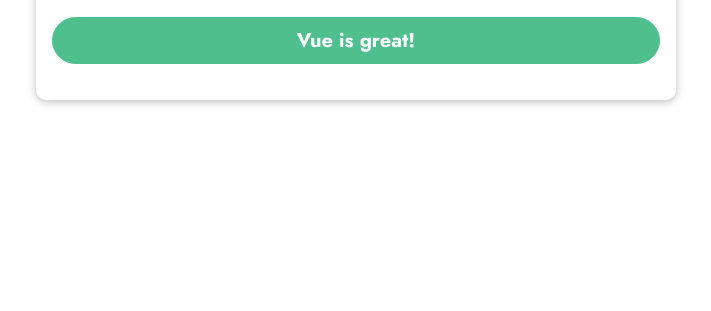
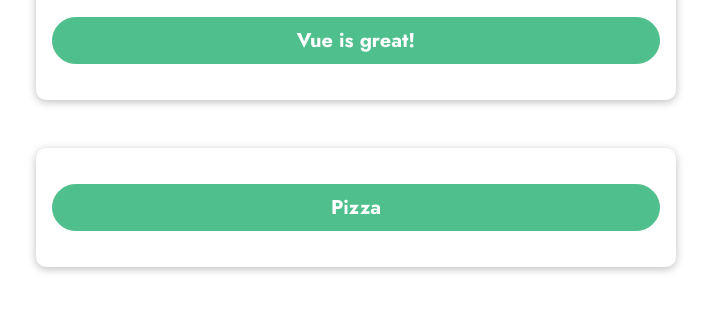
Before and after one commit to VictoriyaK19/behind-scenes-01-starting-setup, a plain HTML site: page index.html in a window 1280 px wide. Shown: the part 329-640 px from the top of the page, without its empty margins (284-995 px from the left). Drawn offline with nearby package versions, Linux system fonts and the light colour scheme.

Commit message:
one app vs multiple apps

```diff
--- a/app.js
+++ b/app.js
@@ -17,6 +17,15 @@ const app = Vue.createApp({
 
 app.mount('#app');
 
+const app2 = Vue.createApp({
+  data() {
+    return {
+      favMeal: 'Pizza'
+    };
+  }
+});
+
+app2.mount('#app2');
 // ....
 
 const data = {
--- a/index.html
+++ b/index.html
@@ -22,5 +22,9 @@
       <button @click="setText">Set Text</button>
       <p>{{ message }}</p>
     </section>
+
+    <section id="app2">
+      <p>{{ favMeal }}</p>
+    </section>
   </body>
 </html>
--- a/styles.css
+++ b/styles.css
@@ -22,7 +22,8 @@ header {
   max-width: 40rem;
 }
 
-#app {
+#app,
+#app2 {
   box-shadow: 0 2px 8px rgba(0, 0, 0, 0.26);
   margin: 3rem auto;
   border-radius: 10px;
@@ -32,14 +33,16 @@ header {
   max-width: 40rem;
 }
 
-#app h2 {
+#app h2,
+#app2 h2 {
   font-size: 2rem;
   border-bottom: 4px solid #ccc;
   color: #4fc08d;
   margin: 0 0 1rem 0;
 }
 
-#app p {
+#app p,
+#app2 p {
   font-size: 1.25rem;
   font-weight: bold;
   border: 1px solid #4fc08d;
@@ -49,7 +52,8 @@ header {
   border-radius: 25px;
 }
 
-#app input {
+#app input,
+#app2 input {
   font: inherit;
   border: 1px solid #ccc;
 }
```
